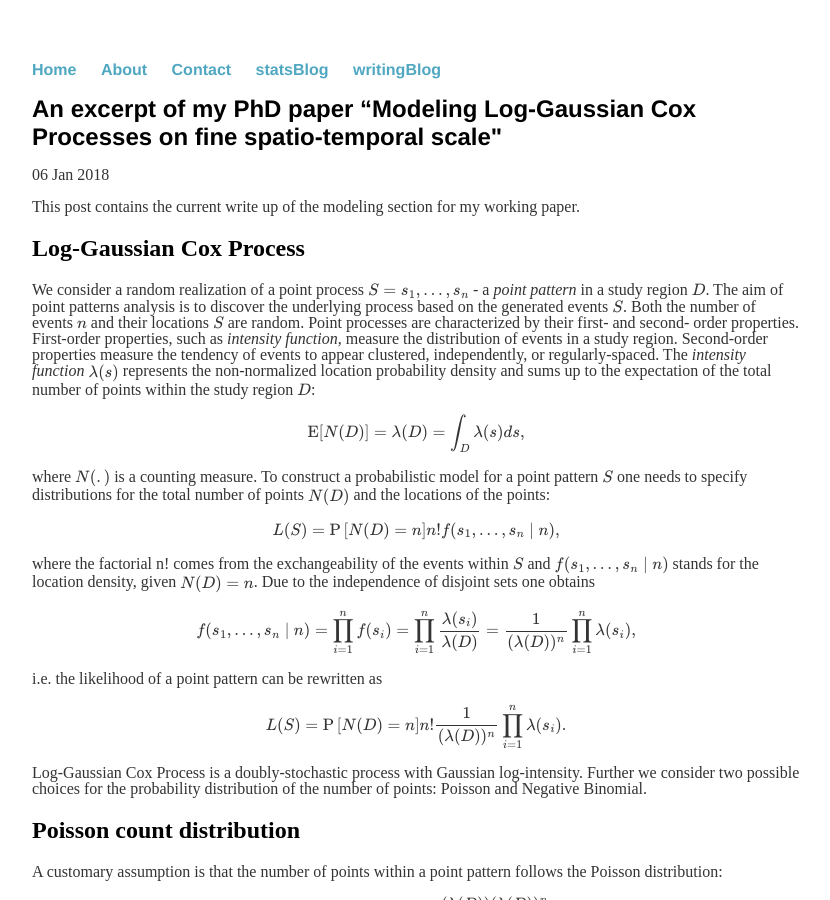
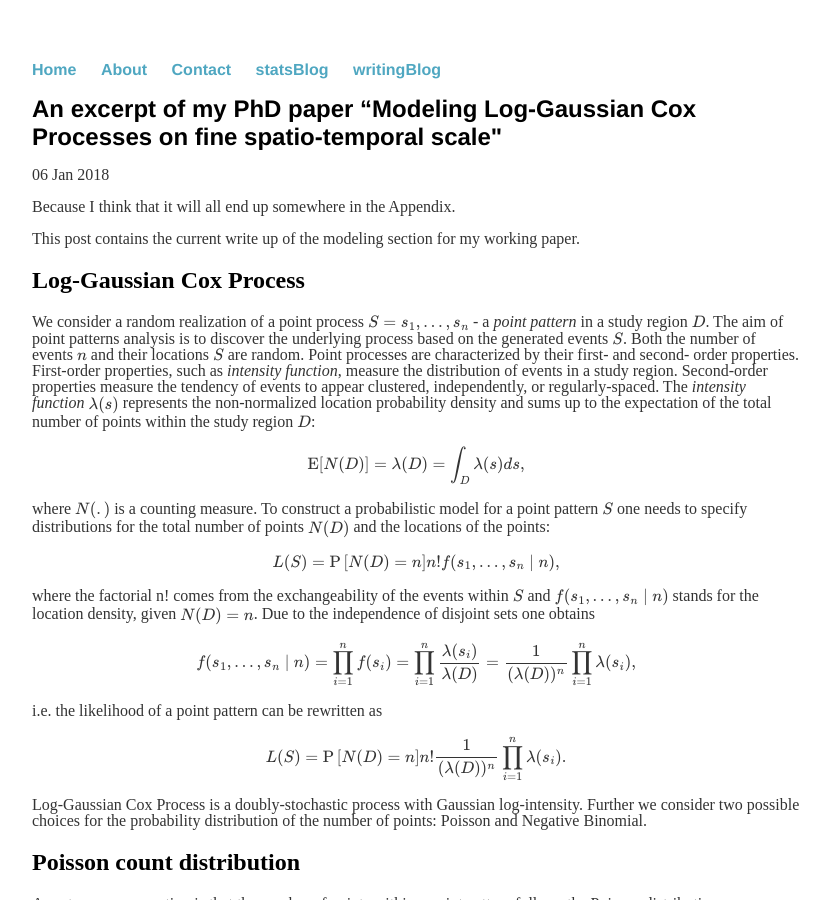
Before and after one commit to elizavetasemenova/elizavetasemenova.github.io, a Jekyll site: the page built from _posts/2018-01-06-An-excerpt-of-my-PhD-paper.md, in a window 1280 px wide and 900 px high. Shown: the whole window, without its empty margins (224-1054 px from the left). Built offline with Jekyll 4.4.1, drawn with Linux system fonts in a browser that asks for light colours; formulas are drawn with MathJax 3; comment, search, counter and statistics services are not loaded.

Commit message:
Update 2018-01-06-An-excerpt-of-my-PhD-paper.md

```diff
--- a/_posts/2018-01-06-An-excerpt-of-my-PhD-paper.md
+++ b/_posts/2018-01-06-An-excerpt-of-my-PhD-paper.md
@@ -4,6 +4,7 @@ title: An excerpt of my PhD paper “Modeling Log-Gaussian Cox Processes on fine
 date: 2018-01-06
 comments: true
 ---
+Because I think that it will all end up somewhere in the Appendix.
 
 This post contains the current write up of the modeling section for my working paper.
 
```
